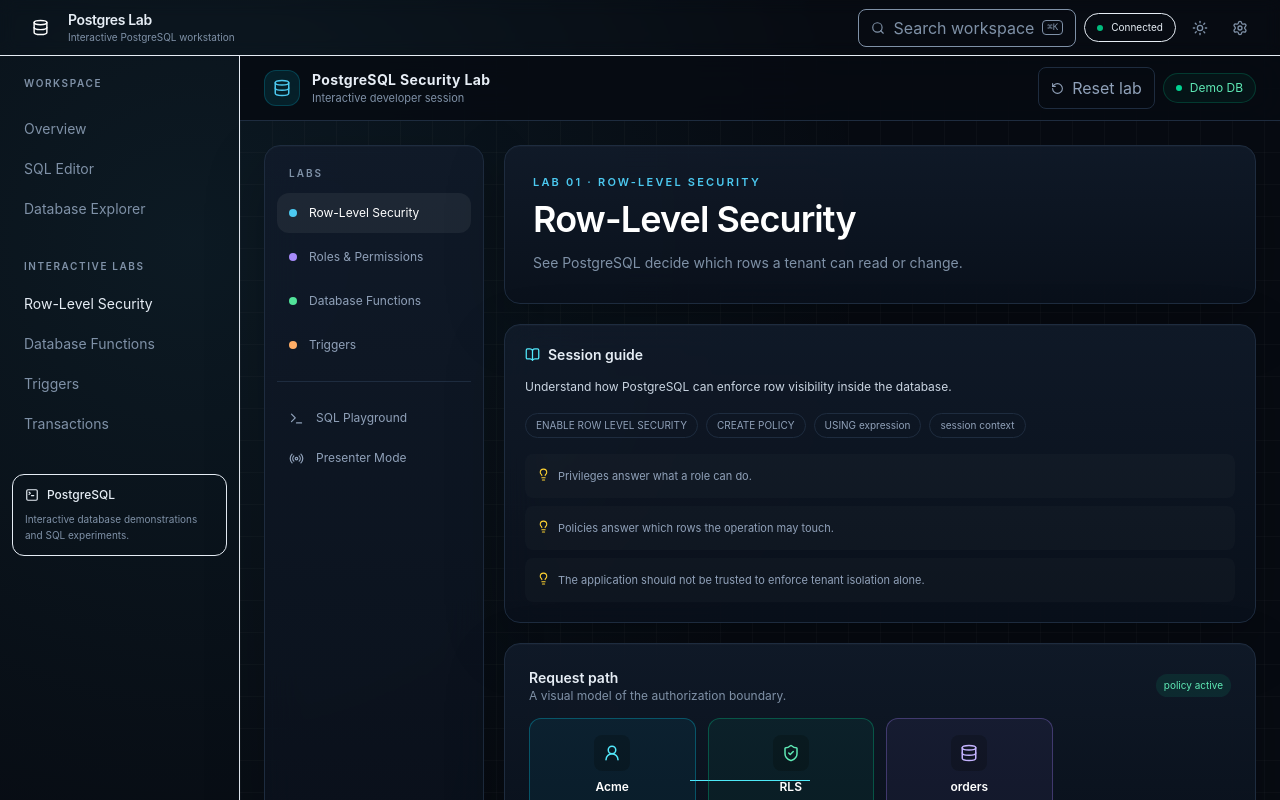
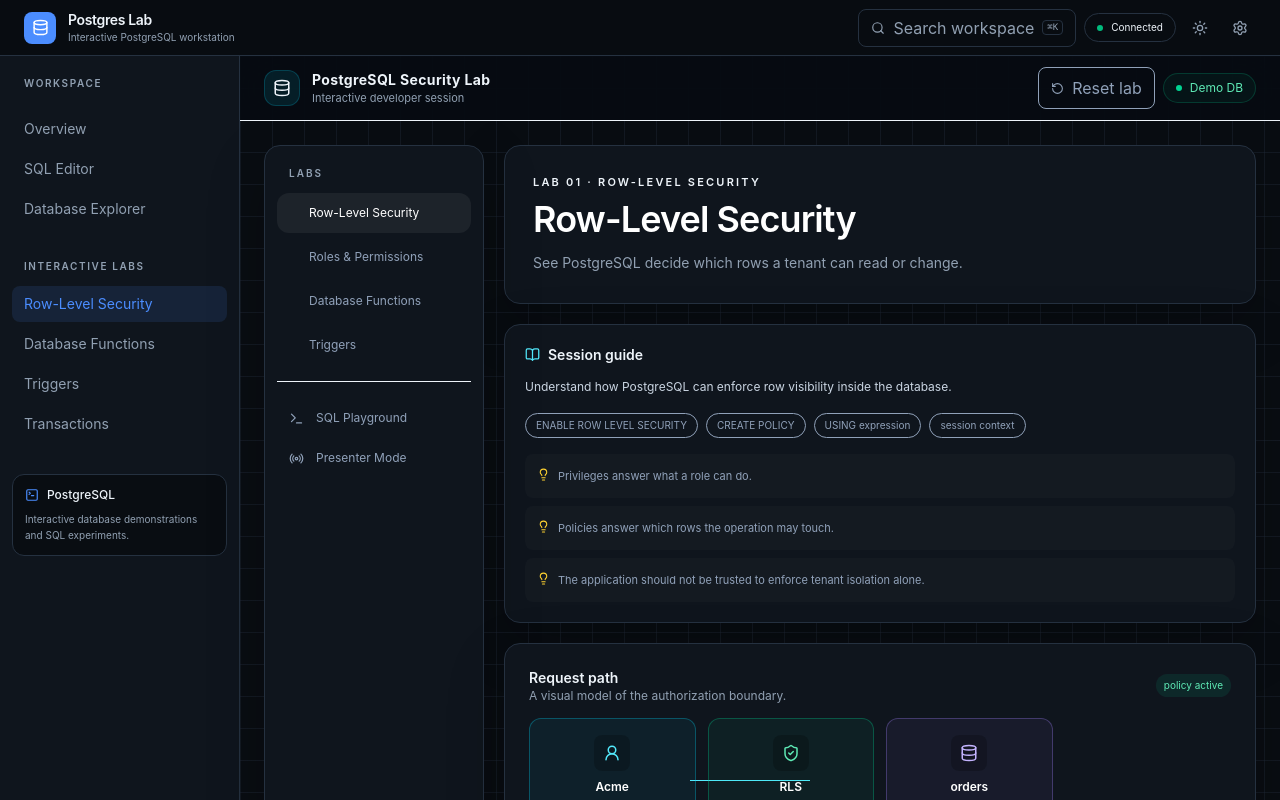
Before and after one commit to psyvex/postgres_docs, a Next.js app: page /postgres/rls in a window 1280 px wide. Shown: the top 800 px of the page. Built offline with nearby package versions, Linux system fonts and the light colour scheme.

Commit message:
feat: establish production light dark design system

```diff
--- a/src/app/globals.css
+++ b/src/app/globals.css
@@ -1,56 +1,50 @@
 @import "tailwindcss";
 
 :root {
-  --bg: #070b12;
-  --panel: #0d1420;
-  --panel-2: #111b2a;
-  --line: #1e2c3f;
-  --text: #e6edf5;
-  --muted: #7f91a7;
-  --cyan: #4cc9f0;
-  --green: #52e39a;
-  --orange: #ffad66;
-  --red: #ff6b7a;
-  --purple: #a78bfa;
+  --background: #f4f7fa;
+  --surface: #ffffff;
+  --surface-elevated: #ffffff;
+  --surface-hover: #eef3f8;
+  --border: #d8e0e8;
+  --foreground: #17212b;
+  --muted: #657587;
+  --accent: #2463d6;
+  --accent-soft: rgba(36,99,214,.10);
+  --success: #138a5a;
+  --warning: #a56b08;
+  --danger: #c83e4b;
+}
+
+html[data-theme="dark"] {
+  --background: #090d12;
+  --surface: #0f151d;
+  --surface-elevated: #151d27;
+  --surface-hover: #1a2430;
+  --border: #253140;
+  --foreground: #eef4fa;
+  --muted: #91a0b2;
+  --accent: #4b8dff;
+  --accent-soft: rgba(75,141,255,.12);
+  --success: #35c58a;
+  --warning: #e5ad4c;
+  --danger: #ef6b73;
 }
 
 * { box-sizing: border-box; }
-html { background: var(--bg); }
-body {
-  margin: 0;
-  min-height: 100vh;
-  color: var(--text);
-  background:
-    radial-gradient(circle at 15% 10%, rgba(76,201,240,.08), transparent 28%),
-    radial-gradient(circle at 85% 85%, rgba(167,139,250,.06), transparent 30%),
-    var(--bg);
-  font-family: Inter, ui-sans-serif, system-ui, -apple-system, BlinkMacSystemFont, "Segoe UI", sans-serif;
-}
-button, input, textarea { font: inherit; }
+html { min-height: 100%; background: var(--background); color-scheme: light; }
+html[data-theme="dark"] { color-scheme: dark; }
+body { margin: 0; min-height: 100vh; color: var(--foreground); background: var(--background); font-family: Inter, ui-sans-serif, system-ui, -apple-system, BlinkMacSystemFont, "Segoe UI", sans-serif; transition: background-color .2s ease, color .2s ease; }
+button, input, textarea, select { font: inherit; }
 button { cursor: pointer; }
 
-.grid-bg {
-  background-image: linear-gradient(rgba(255,255,255,.025) 1px, transparent 1px), linear-gradient(90deg, rgba(255,255,255,.025) 1px, transparent 1px);
-  background-size: 32px 32px;
-}
-
-.glass {
-  background: linear-gradient(180deg, rgba(17,27,42,.88), rgba(10,17,28,.88));
-  border: 1px solid var(--line);
-  box-shadow: 0 20px 60px rgba(0,0,0,.22), inset 0 1px rgba(255,255,255,.025);
-  backdrop-filter: blur(18px);
-}
-
-.glow-cyan { box-shadow: 0 0 35px rgba(76,201,240,.12); }
-.glow-green { box-shadow: 0 0 35px rgba(82,227,154,.12); }
+.glass { background: var(--surface); border: 1px solid var(--border); box-shadow: 0 10px 30px rgba(15,23,42,.06); }
+html[data-theme="dark"] .glass { box-shadow: 0 20px 60px rgba(0,0,0,.20); }
+.grid-bg { background-image: linear-gradient(color-mix(in srgb, var(--border) 35%, transparent) 1px, transparent 1px), linear-gradient(90deg, color-mix(in srgb, var(--border) 35%, transparent) 1px, transparent 1px); background-size: 32px 32px; }
 
 @keyframes pulse-soft { 0%,100%{opacity:.55;transform:scale(.98)} 50%{opacity:1;transform:scale(1)} }
 @keyframes flow { from{stroke-dashoffset:80} to{stroke-dashoffset:0} }
 @keyframes float { 0%,100%{transform:translateY(0)} 50%{transform:translateY(-6px)} }
-@keyframes scan { from{transform:translateY(-110%)} to{transform:translateY(420%)} }
-
 .animate-pulse-soft { animation: pulse-soft 2.2s ease-in-out infinite; }
 .animate-float { animation: float 4s ease-in-out infinite; }
 .flow-line { stroke-dasharray: 8 8; animation: flow 1.4s linear infinite; }
-
-::selection { background: rgba(76,201,240,.25); }
+::selection { background: var(--accent-soft); }
```
